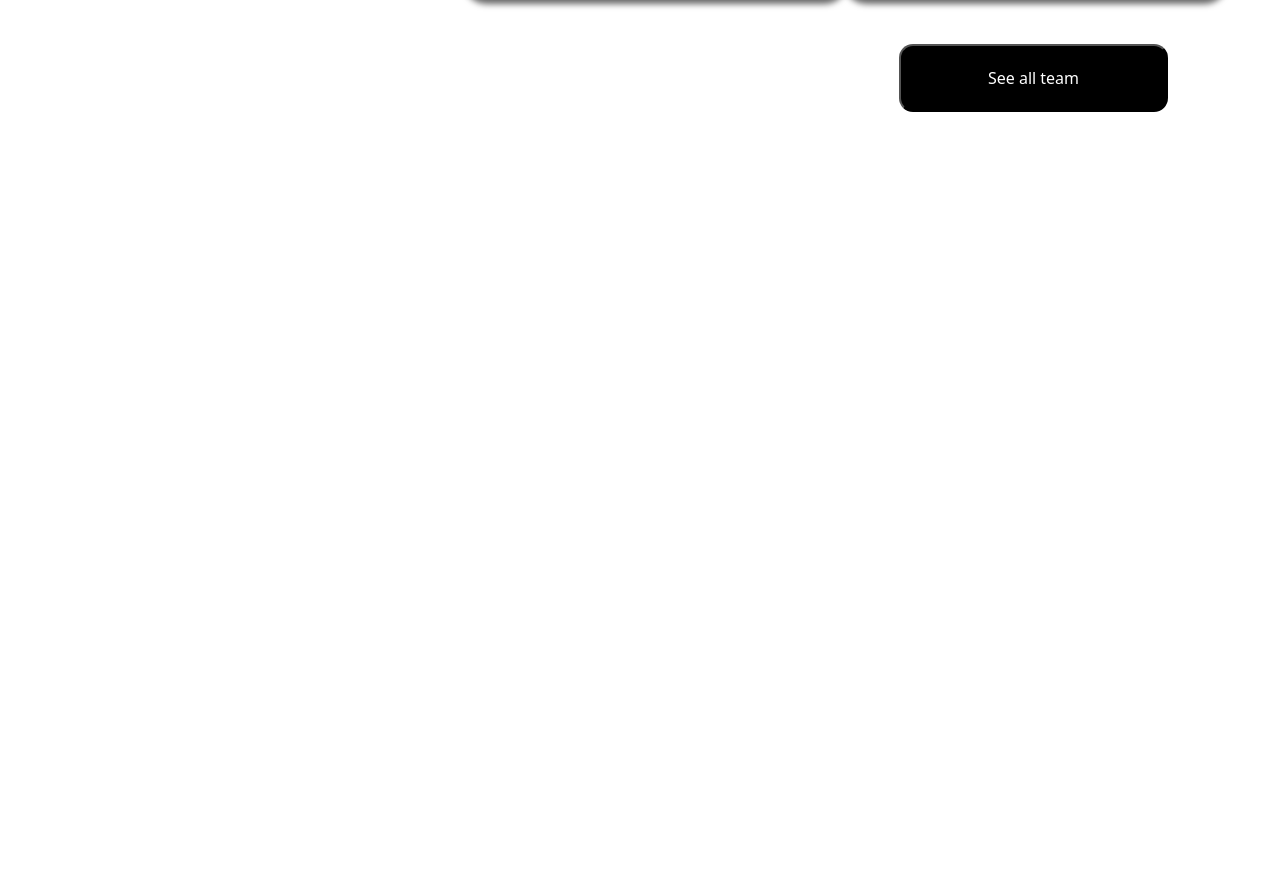
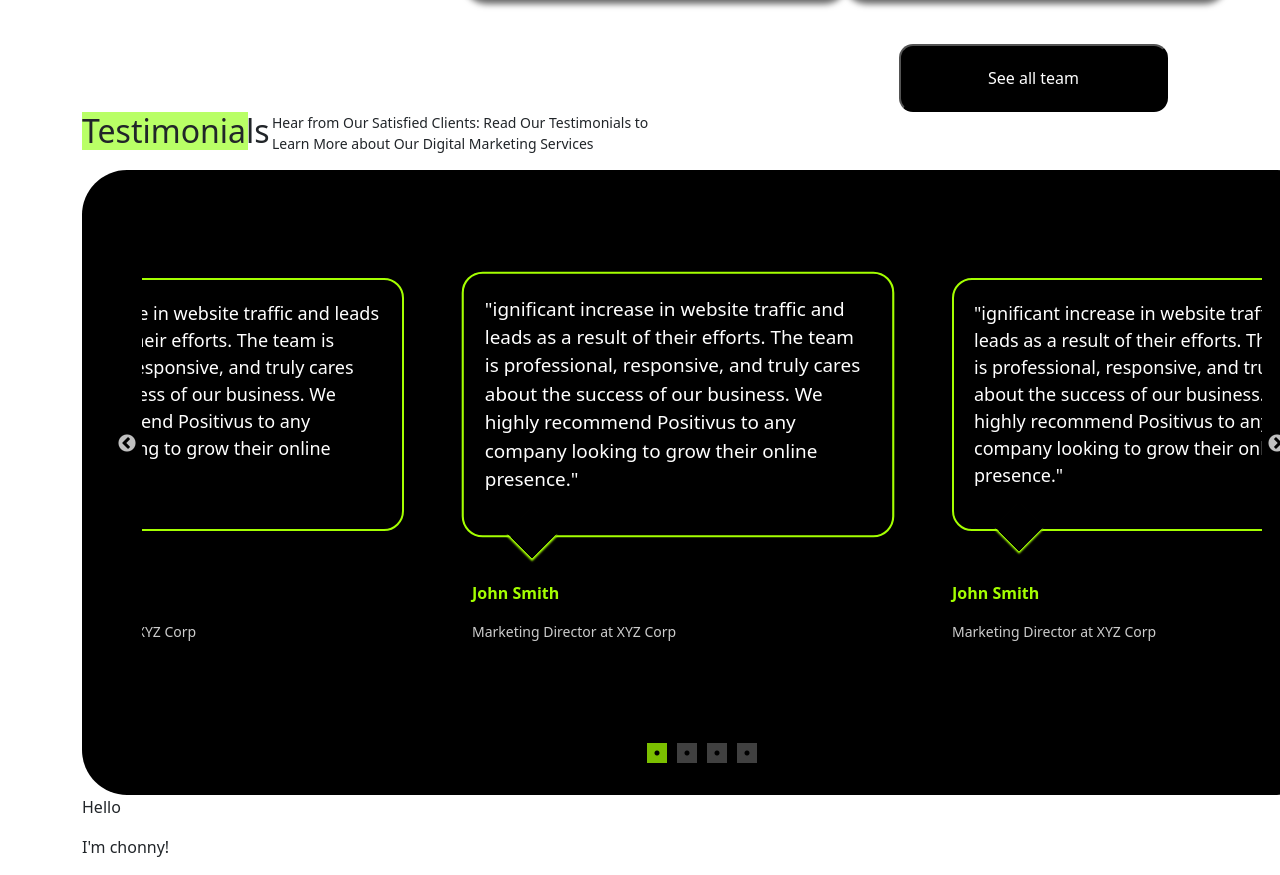
Before and after one commit to youone04/project-gunawan, a React (Vite) app: page /positivius in a window 1280 px wide. Shown: the part 4832-5707 px from the top of the page. Before the commit the page ends 4944 px from the top, so only its background shows below. Built offline with nearby package versions, Linux system fonts and the light colour scheme.

Commit message:
feat: testiomonials

```diff
--- a/package.json
+++ b/package.json
@@ -17,6 +17,8 @@
     "react-bootstrap": "^2.8.0",
     "react-dom": "^18.2.0",
     "react-router-dom": "^6.14.1",
+    "react-slick": "^0.30.2",
+    "slick-carousel": "^1.8.1",
     "swiper": "^10.0.3"
   },
   "devDependencies": {
--- a/src/ComponentPositivus/Layout.jsx
+++ b/src/ComponentPositivus/Layout.jsx
@@ -6,6 +6,7 @@ import Services from "@ComponentPositivus/Services";
 import CaseStudy from "@ComponentPositivus/CaseStudy";
 import Team from "@ComponentPositivus/Team";
 import OnWorkingProcess from "@ComponentPositivus/OnWorkingProcess";
+import Testimonials from "@ComponentPositivus/Testimonials";
 
 export default function Layout({children}) {
     return(
@@ -17,6 +18,7 @@ export default function Layout({children}) {
         <CaseStudy/>
         <OnWorkingProcess/>
         <Team/>
+        <Testimonials/>
         </Container>
     )
 }
--- /dev/null
+++ b/src/ComponentPositivus/Testimonials.jsx
@@ -0,0 +1,88 @@
+import React from 'react'
+import "@ComponentPositivus/assets/testimonials.css";
+import { Col, Row } from 'react-bootstrap';
+import Slider from 'react-slick';
+import 'slick-carousel/slick/slick.css';
+import 'slick-carousel/slick/slick-theme.css';
+
+const testimonials = [
+    {
+        text: "ignificant increase in website traffic and leads as a result of their efforts. The team is professional, responsive, and truly cares about the success of our business. We highly recommend Positivus to any company looking to grow their online presence.",
+        name: "John Smith",
+        position: "Marketing Director at XYZ Corp",
+    },
+    {
+        text: "ignificant increase in website traffic and leads as a result of their efforts. The team is professional, responsive, and truly cares about the success of our business. We highly recommend Positivus to any company looking to grow their online presence.",
+        name: "John Smith",
+        position: "Marketing Director at XYZ Corp",
+    },
+    {
+        text: "ificant increase in website traffic and leads as a result of their efforts. The team is professional, responsive, and truly cares about the success of our business. We highly recommend Positivus to any company looking to grow their online presence.",
+        name: "John Smith",
+        position: "Marketing Director at XYZ Corp",
+    },
+    {
+        text: "ificant increase in website traffic and leads as a result of their efforts. The team is professional, responsive, and truly cares about the success of our business. We highly recommend Positivus to any company looking to grow their online presence.",
+        name: "John Smith",
+        position: "Marketing Director at XYZ Corp",
+    },
+    // Add more testimonials as needed
+];
+export default function Testimonials() {
+    const settings = {
+        dots: true,
+        infinite: true,
+        speed: 500,
+        slidesToShow: 1,
+        slidesToScroll: 1,
+        centerMode: true,
+        centerPadding: '320px',
+        arrows: true,
+        responsive: [
+          {
+            breakpoint: 768, // Mobile breakpoint
+            settings: {
+              slidesToShow: 1,
+              centerPadding: '0px', // Remove padding for mobile
+            }
+          }
+        ]
+      };
+    return (
+        <Col>
+            <Row>
+                <Col sm={12} lg={2}>
+                    <h2 className='bg-text-testimonial'>Testimonials</h2>
+                </Col>
+                <Col sm={12} lg={10}>
+                    <p className='desc-team'>Hear from Our Satisfied Clients: Read Our Testimonials to Learn More about Our Digital Marketing Services</p>
+                </Col>
+            </Row>
+
+            <div className="section-card-testimomial">
+                <Slider {...settings}>
+                    {testimonials.map((testimonial, index) => (
+                        <div key={index} className="testimonial-slide mt-5">
+                            <div className="testimonial-card">
+                                <p className="testimonial-text">"{testimonial.text}"</p>
+                            </div>
+                            <div className="testimonial-author">
+                                    <p className="author-name">{testimonial.name}</p>
+                                    <p className="author-position">{testimonial.position}</p>
+                                </div>
+                        </div>
+                    ))}
+                </Slider>
+            </div>
+            <div class="speech-bubble">
+  <div class="speech-bubble-icon">
+    <i class="fa fa-2x fa-gittip"></i>
+  </div>
+  <div class="speech-bubble-text">
+    <p class="speech-bubble-text-line">Hello</p>
+    <p class="speech-bubble-text-line">I'm chonny!</p>
+  </div>
+</div>
+        </Col>
+    )
+}
--- /dev/null
+++ b/src/ComponentPositivus/assets/testimonials.css
@@ -0,0 +1,108 @@
+.bg-text-testimonial{
+    background-color: var(--green-color);
+    width: 100%;
+}
+.section-card-testimomial{
+    padding: 60px;
+    width: 1240px;
+    height: 625px;
+    background-color: var(--black-color);
+    color: var(--white-color);
+    border-radius: 45px;
+}
+.carousel-container {
+    width: 80%;
+    margin: 0 auto;
+    padding: 40px 0;
+    background-color: #1b1b1e;
+    border-radius: 20px;
+    position: relative;
+    overflow: hidden;
+  }
+
+  .testimonial-slide {
+    width: 90% !important;
+    padding: 0 10px;
+    box-sizing: border-box;
+  }
+
+  .testimonial-card {
+    padding: 20px;
+    border: 2px solid #a4ff00; /* Border hijau */
+    border-radius: 20px;
+    color: #fff;
+    position: relative;
+    margin-bottom: 20px;
+  }
+   .testimonial-card:after {
+    content: "";
+    position: absolute;
+    box-shadow: rgb(164, 255, 0) 2px 2px 2px ;
+    transform: rotate(45deg);
+
+    bottom: -15px;
+    left: 48px;
+    border-width: 17px;
+    border-style: solid;
+    border-color: black;
+  }
+
+
+
+.testimonial-card::before {
+    content: '';
+    position: absolute;
+    bottom: -18px; /* Sesuaikan dengan nilai 'bottom' pada ::after */
+    left: 50%;
+    transform: translateX(-420%);
+    width: 0;
+    height: 0;
+    border-left: 18px solid transparent;
+    border-right: 18px solid transparent;
+    border-top: 18px solid #1b1b1e; /* Warna dasar card untuk menciptakan efek border pada background card */
+  }
+
+
+  .testimonial-text {
+    font-size: 18px;
+    line-height: 1.5;
+    margin-bottom: 20px;
+  }
+
+  .testimonial-author {
+    margin-top: 50px;
+  }
+
+  .author-name {
+    font-weight: bold;
+    color: #a4ff00;
+  }
+
+  .author-position {
+    font-size: 14px;
+    color: #ccc;
+  }
+
+  .slick-dots li button:before {
+    margin-top: 80px;
+    font-size: 12px;
+    background-color: #fff;
+    color: #a4ff00;
+  }
+
+  .slick-dots li.slick-active button:before {
+    background-color: #a4ff00;
+    color: #a4ff00;
+  }
+
+  .slick-prev:before, .slick-next:before {
+    color: #a4ff00;
+  }
+
+  .slick-list {
+    overflow: visible;
+  }
+
+  .slick-center .testimonial-card {
+    transform: scale(1.05); /* Memberikan sedikit pembesaran pada card di tengah */
+  }
```
Also changed, not shown: 1 other file (tests, documents, lock files or other folders).
